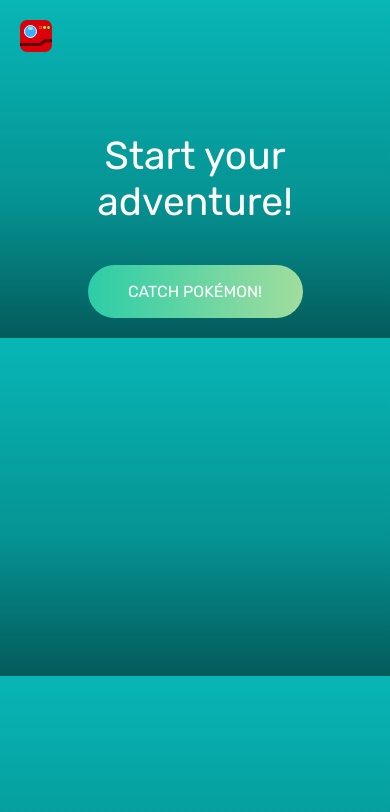
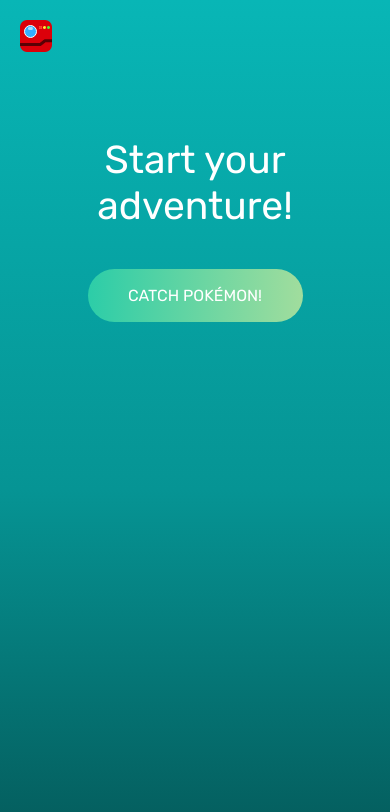
Before and after one commit to PatrickPica/pokeapp, a React (Create React App) app: page / in a window 390 px wide. Shown: the top 812 px of the page. Built offline with nearby package versions, Linux system fonts and the light colour scheme.

Commit message:
Css aangepast + Pokedex page

```diff
--- a/src/Header.js
+++ b/src/Header.js
@@ -3,7 +3,9 @@
 function Pokedex() {
     return(
         <div className="pokedexicoon">
-            <img src="../pokedexicon.png" alt="pokedexicoon"/>
+            <a href="Pokedex.js">
+          <img src="../pokedexicon.png" alt="pokedexicoon"/>
+            </a>
         </div>
     );
 }
--- a/src/index.css
+++ b/src/index.css
@@ -1,3 +1,4 @@
+@media only screen and (max-width: 600px) {
 body {
   margin: 0;
   font-family: -apple-system, BlinkMacSystemFont, "Segoe UI", "Roboto", "Oxygen",
@@ -5,7 +6,6 @@
     sans-serif;
   -webkit-font-smoothing: antialiased;
   -moz-osx-font-smoothing: grayscale;
-  background: rgb(4, 91, 91);
   background: linear-gradient(
     0deg,
     rgba(4, 91, 91, 1) 0%,
@@ -13,9 +13,13 @@
     rgba(8, 182, 182, 1) 100%
   );
   background-size: cover;
+  background-repeat: no-repeat;
+  min-height:100vh;
+  width: 100vw;
 }
 
 code {
   font-family: source-code-pro, Menlo, Monaco, Consolas, "Courier New",
     monospace;
 }
+}
```
Also changed, not shown: src/Pokedex.js (added).
